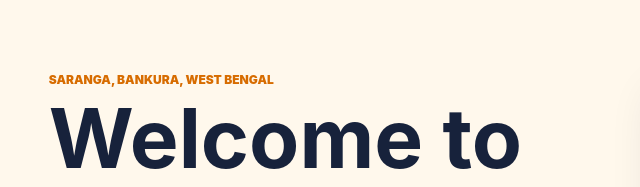
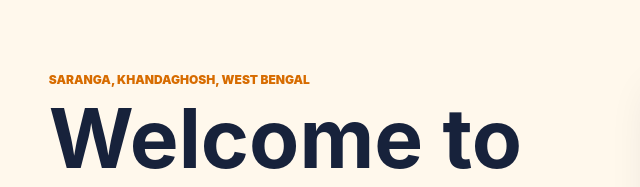
Before and after one commit to Arghya0022/SarangaBJP, a website: page public/index.html in a window 1280 px wide. Shown: the part 143-330 px from the top of the page, 28-668 px from the left. Drawn offline with Linux system fonts and the light colour scheme; no server answers.

Commit message:
Updated location to Khandaghosh

```diff
--- a/public/index.html
+++ b/public/index.html
@@ -31,7 +31,7 @@
     <main>
       <section class="hero">
         <div class="hero-copy">
-          <p class="eyebrow">Saranga, Bankura, West Bengal</p>
+          <p class="eyebrow">Saranga, Khandaghosh, West Bengal</p>
           <h1>Welcome to Saranga BJP Paribar</h1>
           <p class="hero-text">Together for a stronger Saranga through public service, organization, volunteer work, development awareness, and local community connection.</p>
           <div class="slogan-row">
```
Also changed, not shown: 1 other file.
